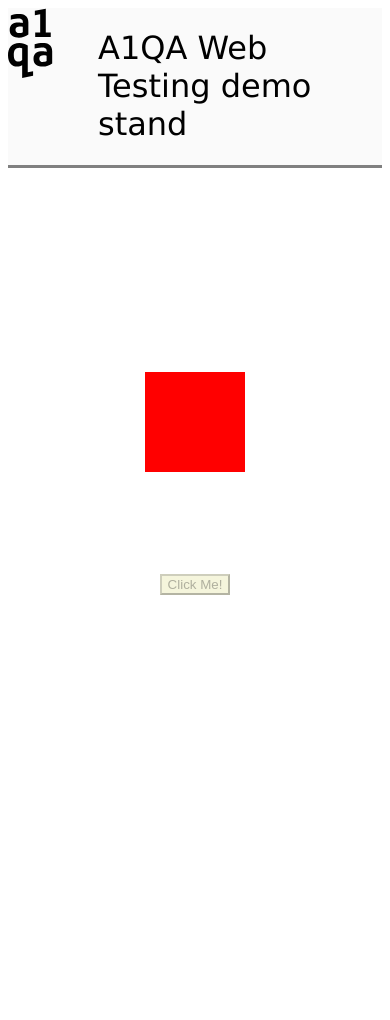
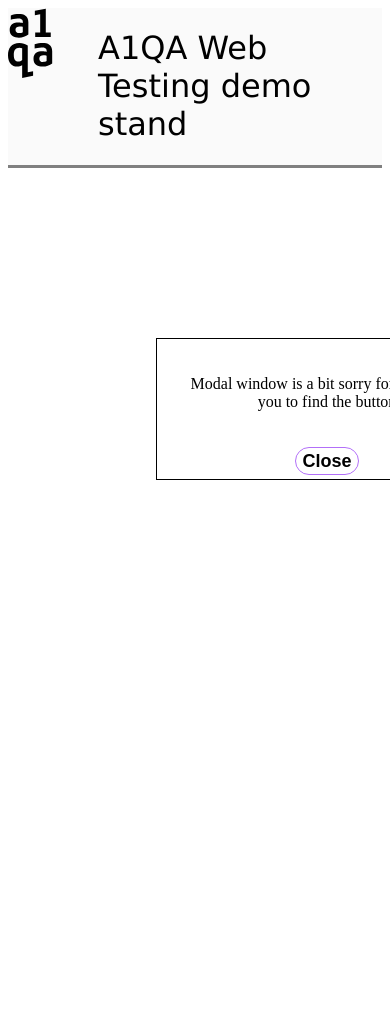
Before and after one commit to axel-a-axel/coedemostand, a Flask app: page /1 in a window 390 px wide. After the commit the page ends 480 px from the top, so only its background shows below. Run offline with Flask 3, Linux system fonts and the light colour scheme.

Commit message:
Elements task rework with modal, styles and mobile support

```diff
--- a/api/static/script.js
+++ b/api/static/script.js
@@ -1,13 +1,18 @@
+function showModal() {
+	document.getElementById("modal").style.display = "block";
+    document.body.style.overflow = "hidden";
+}
+
+function closeModal() {
+	document.getElementById("modal").style.display = "none";
+    document.body.style.overflow = "auto";
+}
+
 document.addEventListener("DOMContentLoaded", function() {
-  // Get the button element by its id
-
-const button = document.getElementById("myButton");
-const clickedText = document.getElementById("clicked-text");
-
-button.addEventListener("click", () => {
-    clickedText.innerHTML = "Great, this task is completed!";
-    setTimeout(() => {
-        clickedText.innerHTML = "";
-    }, 3000);
+    document.getElementById("button").addEventListener("click", function() {
+        document.getElementById("button").innerHTML = "Well, you clicked me...";
+        setTimeout(function() {
+            document.getElementById("button").innerHTML = "Click me";
+        }, 3000);
+    });
 });
-});
--- a/api/static/style.css
+++ b/api/static/style.css
@@ -1,24 +1,48 @@
-.container {
-  display: flex;
-  flex-direction: column;
-  justify-content: center;
-  align-items: center;
-  height: 100vh;
+#button {
+	width: 300px;
+	height: 100px;
+    margin: 0 auto;
+    position: fixed;
+	top: 40%;
+	left: 40%;
+
+
+
 }
 
-button {
-  background-color: beige;
+#modal {
+	display: none;
+	position: fixed;
+	top: 40%;
+	left: 40%;
+    border: 3px solid grey;
+	width: 300px;
+	height: 100px;
+	background-color: white;
+	border: 1px solid black;
+	padding: 20px;
+	text-align:center;
 }
+#modal button {
+    margin-top: 20px;
 
-.red-rectangle {
-  position: absolute;
-  top: calc(50% - 50px);
-  left: calc(50% - 50px);
-  width: 100px;
-  height: 100px;
-  background-color: red;
+
+    color: #000;
+    font-weight: 700;
+    font-size: 18px;
+    line-height: 24px;
+    text-align: center;
+    text-decoration: none;
+
+    background: 0 0;
+    border: thin solid #b26ff8;
+    border-radius: 24px;
+    -webkit-box-shadow: inset 0 0 0 1px transparent;
+    box-shadow: inset 0 0 0 1px transparent;
+    -webkit-transform: translateZ(0);
+    transform: translateZ(0);
+    cursor: pointer;
+    -webkit-transition: -webkit-box-shadow .2s ease;
+    transition: box-shadow .2s ease;
+    transition: box-shadow .2s ease,-webkit-box-shadow .2s ease
 }
-
-#clicked-text {
-  margin-top: 10px;
-}
--- a/api/templates/index.html
+++ b/api/templates/index.html
@@ -1,16 +1,20 @@
 <!DOCTYPE html>
 <html>
 <head>
-  <title>Clickable Button with Non-Overlapping Red Rectangle</title>
-  <link rel="stylesheet" type="text/css" href="../static/style.css">
-  <script src="../static/script.js"></script>
+	<title>Button and Modal Window</title>
+    <link rel="stylesheet" type="text/css" href="../static/style.css">
+    <script src="../static/script.js"></script>
 </head>
-<body>
-{% include "header.html" %}
-  <div class="container">
-    <div class="red-rectangle"></div>
-    <button id="myButton" disabled>Click Me!</button>
-    <div id="clicked-text"></div>
-  </div>
+<body onload="showModal()">
+    {% include "header.html" %}
+	<button id="button" disabled>Click me</button>
+
+	<div id="modal">
+		<p>Modal window is a bit sorry for not letting you to find the button</p>
+
+		<button disabled onclick="closeModal()">Close</button>
+	</div>
+
+
 </body>
 </html>
```
